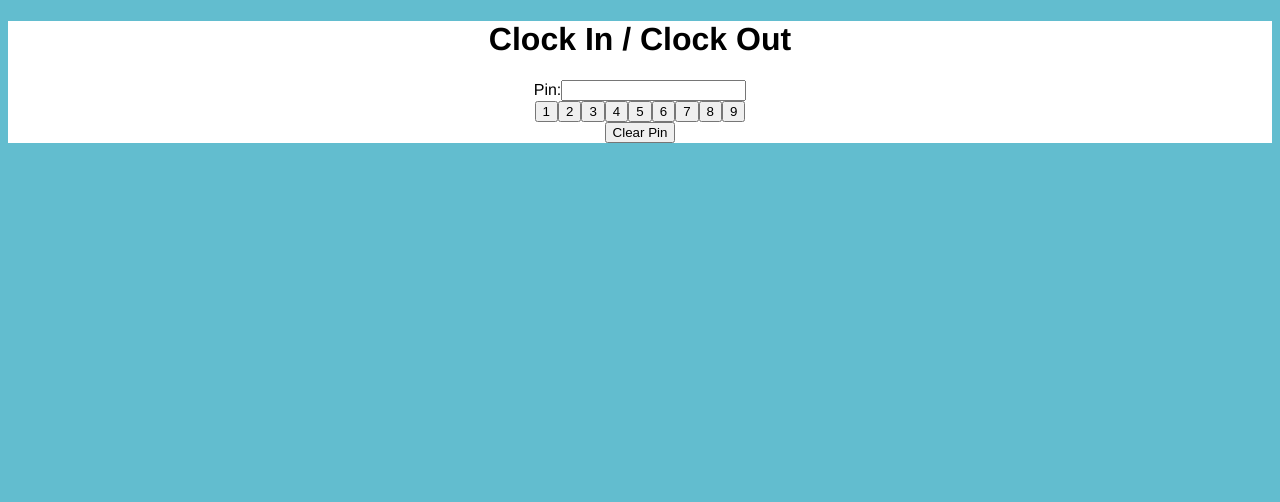
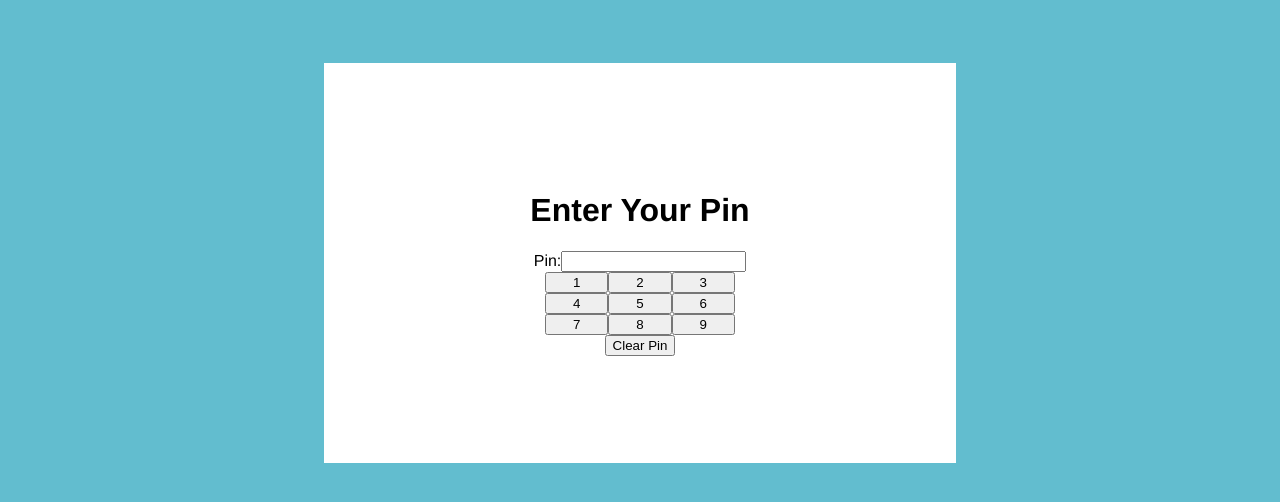
Before and after one commit to Nikhil-Naikar/Clock-In-Clock-Out, a Vue app in the folder frontend/: page /login in a window 1280 px wide. Shown: the top 502 px of the page. Built offline with nearby package versions, Linux system fonts and the light colour scheme.

Commit message:
Update LogIn.vue

```diff
--- a/frontend/src/pages/LogIn.vue
+++ b/frontend/src/pages/LogIn.vue
@@ -1,11 +1,11 @@
 <template>
-    <div class="styling">
-        <h1>Clock In / Clock Out</h1>
+    <div class="loginpage">
+        <h1>Enter Your Pin</h1>
         <div>
             <label for="pin">Pin:</label>
             <input id="pin" name="pin" type="text" v-model="enteredPin"/>
         </div>
-        <div>
+        <div class="pin-layout">
             <button v-for="dig in digits" :key="dig" @click="updateEnteredPin(dig)">{{dig}}</button>
         </div>
         <button @click="clearEnteredPin">Clear Pin</button>
@@ -45,9 +45,23 @@ export default {
 </script>
 
 <style scoped>
+.loginpage {
+  text-align: center; /* Horizontally center the content */
+  display: flex;
+  flex-direction: column;
+  align-items: center; /* Vertically center the content */
+  height: 50vh; /* Set the height to 100% of the viewport height for vertical centering */
+  justify-content: center; /* Center content both horizontally and vertically */
+  background-color: white;
+  margin-top: 5%;
+  margin-left: 25%;
+  margin-right: 25%;
+}
 
-.styling{
-    background-color: white;
+.pin-layout{
+    display: grid;
+    grid-template-columns: repeat(3, 1fr);
+    width: 30%;
 }
 
 </style>
```
